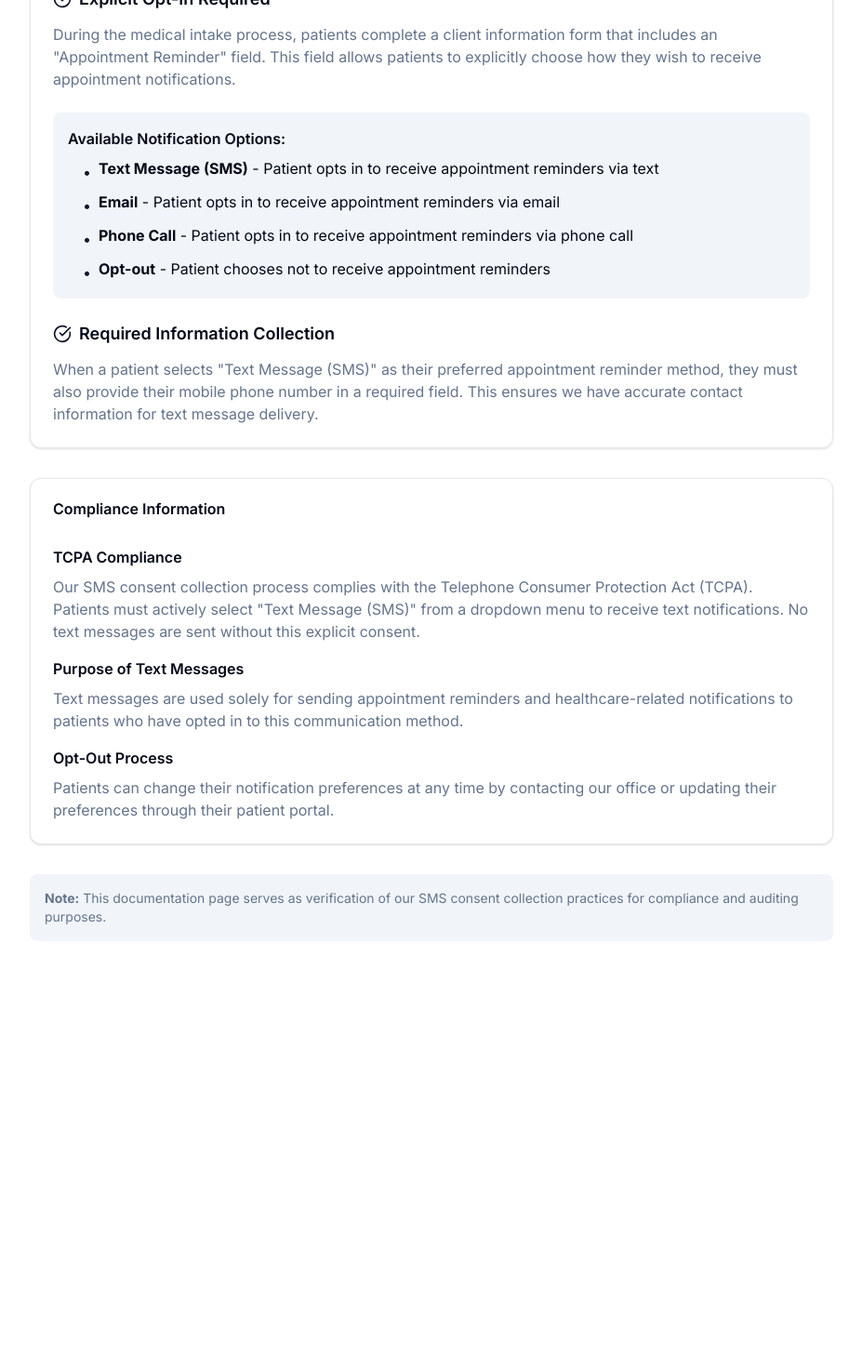
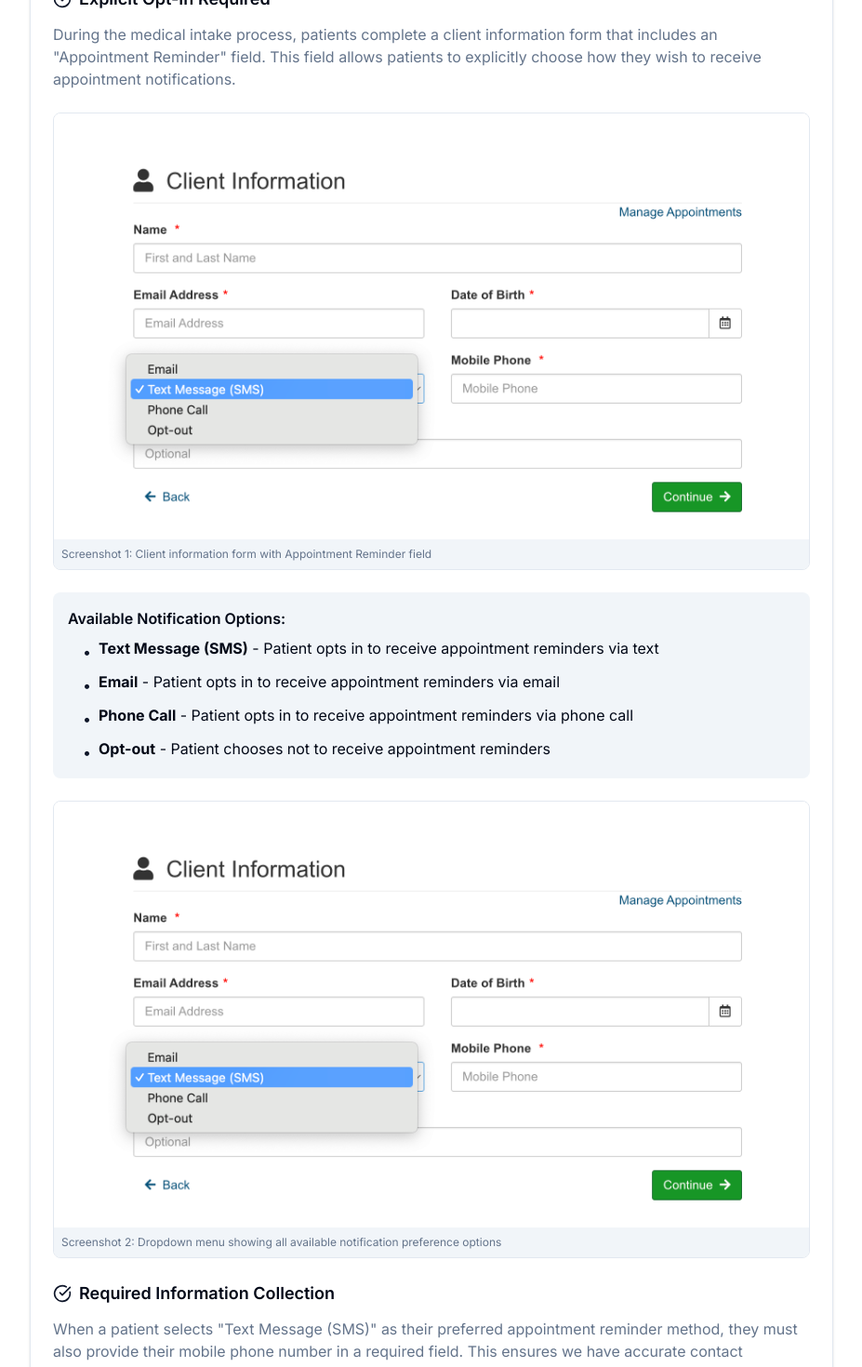
Before and after one commit to yourmother52/v0-transnational, a Next.js app: page /sms-consent in a window 1280 px wide. Shown: the part 480-1950 px from the top of the page at 93% size, without its empty margins (176-1103 px from the left). Before the commit the page ends 1540 px from the top, so only its background shows below. Built offline with nearby package versions, Linux system fonts and the light colour scheme.

Commit message:
feat: add screenshots to SMS consent page
Include visual documentation for consent collection process.

Co-authored-by: Your Mother (ro) <112667859+yourmother52@users.noreply.github.com>

```diff
--- a/app/sms-consent/page.tsx
+++ b/app/sms-consent/page.tsx
@@ -1,5 +1,6 @@
 import type { Metadata } from "next"
 import Link from "next/link"
+import Image from "next/image"
 import { Breadcrumbs } from "../components/breadcrumbs"
 import { Card, CardContent, CardDescription, CardHeader, CardTitle } from "@/components/ui/card"
 import { CheckCircle } from "lucide-react"
@@ -58,6 +59,20 @@ export default function SMSConsentPage() {
               </p>
             </div>
 
+            <div className="border rounded-lg overflow-hidden">
+              <Image
+                src="/images/screenshot-202025-12-04-20at-2000.png"
+                alt="Client information form showing the Appointment Reminder dropdown field with Text Message (SMS) selected"
+                width={1400}
+                height={800}
+                className="w-full h-auto"
+                priority
+              />
+              <p className="text-xs text-muted-foreground p-2 bg-muted">
+                Screenshot 1: Client information form with Appointment Reminder field
+              </p>
+            </div>
+
             <div className="bg-muted p-4 rounded-lg">
               <h4 className="font-semibold mb-2">Available Notification Options:</h4>
               <ul className="space-y-2 ml-4">
@@ -86,6 +101,19 @@ export default function SMSConsentPage() {
                   </span>
                 </li>
               </ul>
+            </div>
+
+            <div className="border rounded-lg overflow-hidden">
+              <Image
+                src="/images/screenshot-202025-12-04-20at-2000.png"
+                alt="Appointment Reminder dropdown menu expanded showing all four notification options: Email, Text Message (SMS), Phone Call, and Opt-out"
+                width={1400}
+                height={800}
+                className="w-full h-auto"
+              />
+              <p className="text-xs text-muted-foreground p-2 bg-muted">
+                Screenshot 2: Dropdown menu showing all available notification preference options
+              </p>
             </div>
 
             <div>
```
